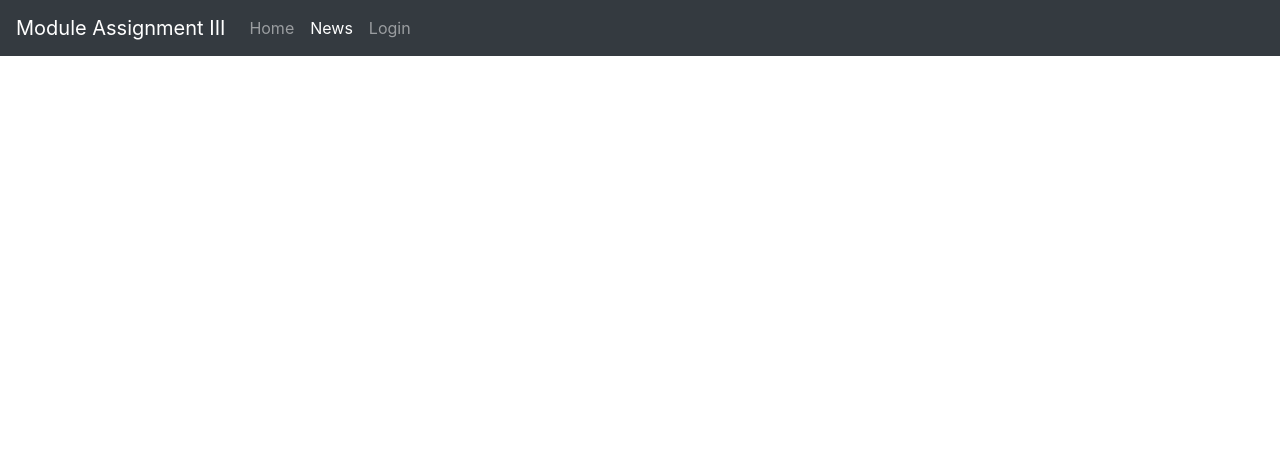
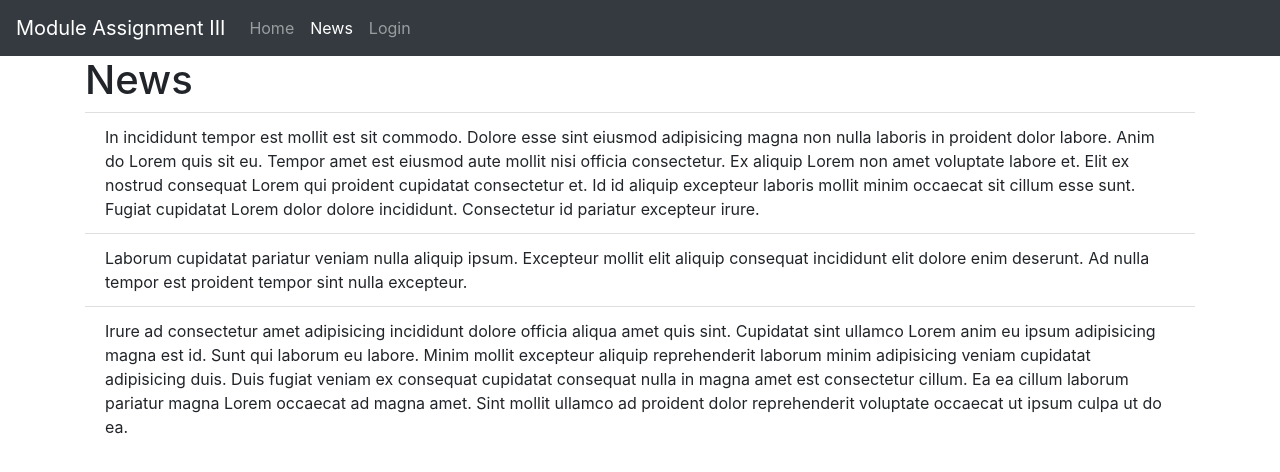
Before and after one commit to mie91/Marie-Berger-frameworks-ma3.js, a React (Create React App) app: page /news in a window 1280 px wide. Shown: the top 472 px of the page. Built offline with nearby package versions, Linux system fonts and the light colour scheme.

Commit message:
Added some BS classes and fixed nav

```diff
--- a/src/App.js
+++ b/src/App.js
@@ -2,18 +2,13 @@ import React from 'react';
 import './App.css';
 
 import Layout from "./components/layout/Layout";
-import Heading from "./components/layout/Heading";
-import NewsList from "./components/news/NewsList";
-import HomeContent from "./components/home/HomeContent";
+
 
 
 function App() {
   return (
     <Layout>
-      <HomeContent>
-        <Heading content="This is a header" />
-        <NewsList/>
-      </HomeContent>
+
     </Layout>
   );
 }
--- a/src/components/home/Home.js
+++ b/src/components/home/Home.js
@@ -1,9 +1,16 @@
 import React from 'react';
 import Heading from "../layout/Heading";
+import HomeContent from "../home/HomeContent";
 
 export function Home() {
     return (
-        <Heading title="Home" />
+        <>
+            <HomeContent>
+                <Heading content="This is a header" />
+                <p>Ex consectetur adipisicing anim velit non tempor non et dolor. Culpa quis aliquip dolor nostrud. Elit eiusmod ea aliquip aliquip laboris. Do in in sunt labore nulla tempor.</p>
+                <p>Cupidatat officia amet id mollit cupidatat sunt incididunt. Culpa id irure quis commodo commodo mollit esse id consectetur excepteur adipisicing. Dolore minim aliquip ex anim ipsum pariatur. Non fugiat velit veniam ipsum exercitation occaecat veniam irure proident commodo. Laboris pariatur elit occaecat pariatur enim eiusmod amet duis mollit. Reprehenderit id eu consectetur enim. Sint cillum officia ipsum est nulla quis pariatur in irure exercitation elit magna adipisicing.</p>
+            </HomeContent>
+        </>
     );
 }
 
--- a/src/components/home/HomeContent.js
+++ b/src/components/home/HomeContent.js
@@ -3,7 +3,7 @@ import React from "react";
 function HomeContent ({children}){
     return (
 
-        <div className="container">{children}</div>
+        <div className="card">{children}</div>
     );
 }
 
--- a/src/components/login/LoginForm.js
+++ b/src/components/login/LoginForm.js
@@ -1,7 +1,7 @@
 import React from "react";
-import {useForm} from "react-hook-form"
-import Button from "react-bootstrap/Button";
-import Form from "react-bootstrap/Form";
+//import {useForm} from "react-hook-form"
+//import Button from "react-bootstrap/Button";
+//import Form from "react-bootstrap/Form";
 import Heading from "../layout/Heading";
 
 export function LoginForm() {
--- a/src/components/news/News.js
+++ b/src/components/news/News.js
@@ -1,10 +1,14 @@
 import React from 'react';
 import Heading from "../layout/Heading";
+import NewsList from './NewsList';
 
 
 export function News() {
     return (
-            <Heading title = "News"/>
+            <div>
+                <Heading content ="News"/>
+                <NewsList/>
+            </div>
     );
 }
 
--- a/src/components/news/NewsList.js
+++ b/src/components/news/NewsList.js
@@ -2,10 +2,10 @@ import React from "react";
 
 function NewsList () {
     return (
-        <ul>
-            <li>Excepteur eu veniam ut tempor quis nostrud in amet non.</li>
-            <li>Velit aliqua pariatur aliquip elit amet.</li>
-            <li>Consequat tempor officia et tempor. </li>
+        <ul className="list-group list-group-flush">
+            <li className="list-group-item">In incididunt tempor est mollit est sit commodo. Dolore esse sint eiusmod adipisicing magna non nulla laboris in proident dolor labore. Anim do Lorem quis sit eu. Tempor amet est eiusmod aute mollit nisi officia consectetur. Ex aliquip Lorem non amet voluptate labore et. Elit ex nostrud consequat Lorem qui proident cupidatat consectetur et. Id id aliquip excepteur laboris mollit minim occaecat sit cillum esse sunt. Fugiat cupidatat Lorem dolor dolore incididunt. Consectetur id pariatur excepteur irure.</li>
+            <li className="list-group-item">Laborum cupidatat pariatur veniam nulla aliquip ipsum. Excepteur mollit elit aliquip consequat incididunt elit dolore enim deserunt. Ad nulla tempor est proident tempor sint nulla excepteur.</li>
+            <li className="list-group-item">Irure ad consectetur amet adipisicing incididunt dolore officia aliqua amet quis sint. Cupidatat sint ullamco Lorem anim eu ipsum adipisicing magna est id. Sunt qui laborum eu labore. Minim mollit excepteur aliquip reprehenderit laborum minim adipisicing veniam cupidatat adipisicing duis. Duis fugiat veniam ex consequat cupidatat consequat nulla in magna amet est consectetur cillum. Ea ea cillum laborum pariatur magna Lorem occaecat ad magna amet. Sint mollit ullamco ad proident dolor reprehenderit voluptate occaecat ut ipsum culpa ut do ea. </li>
         </ul>
     );
 }
--- a/src/index.css
+++ b/src/index.css
@@ -11,3 +11,9 @@ code {
   font-family: source-code-pro, Menlo, Monaco, Consolas, 'Courier New',
     monospace;
 }
+
+.card {
+
+  padding: 20px;
+  margin-top: 20px;
+}
```
